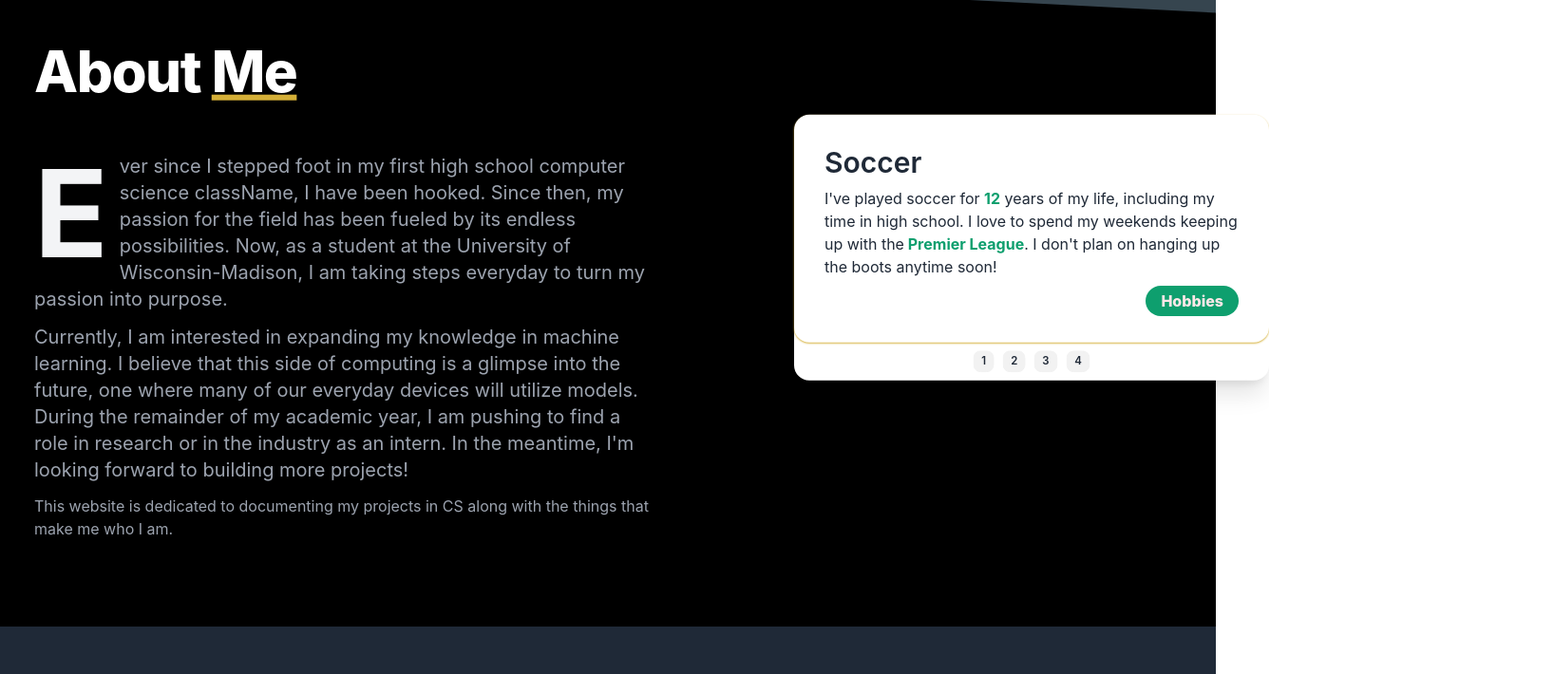
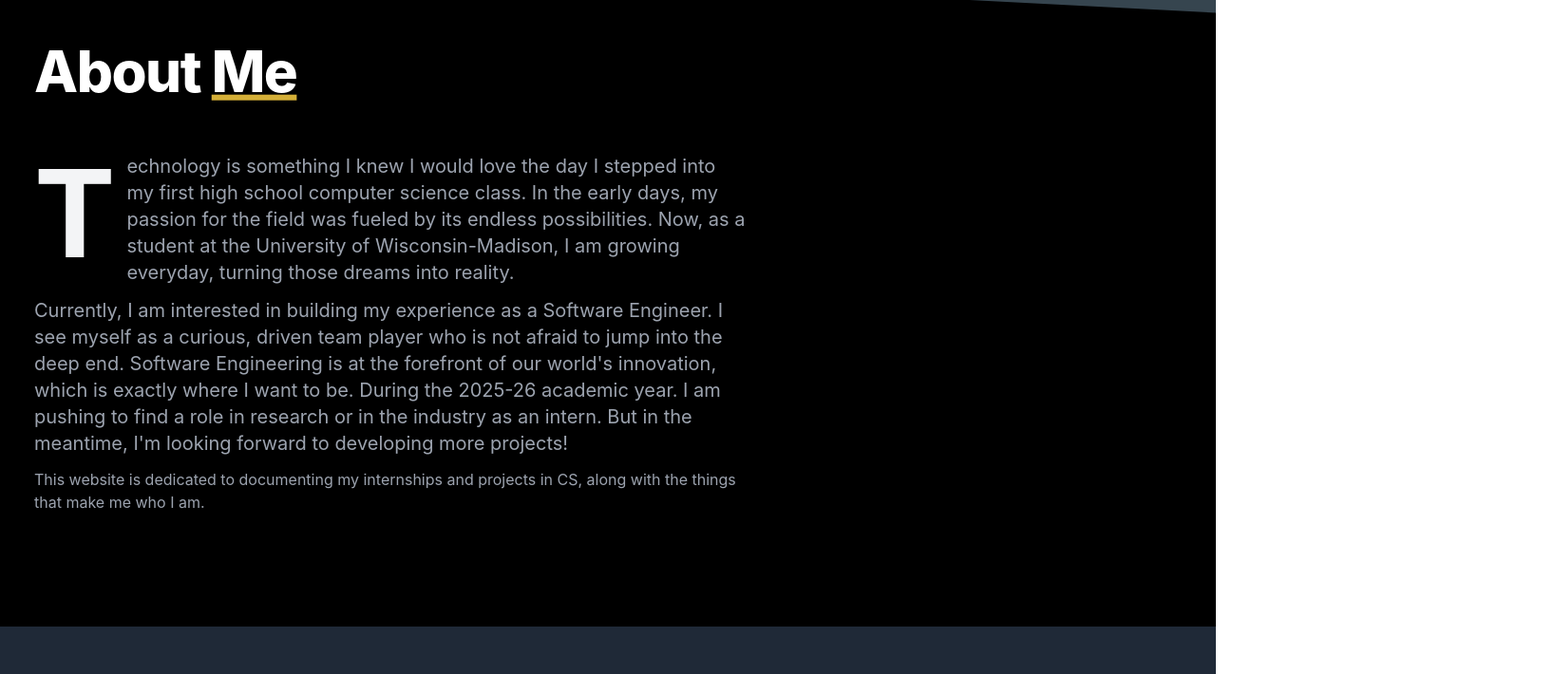
Before and after one commit to vedantp1621/personalsite, a React (Create React App) app: page / in a window 1280 px wide. Shown: the part 1060-1770 px from the top of the page at 95% size, 1636 px wide, since content can reach past the window. Built offline with nearby package versions, Linux system fonts and the light colour scheme; what tw-elements would draw is missing.

Commit message:
removed Node Modules

```diff
--- a/src/Sections/AboutMe.js
+++ b/src/Sections/AboutMe.js
@@ -12,142 +12,31 @@ function AboutMe() {
             </span>
           </h1>
 
-          <div className="flex flex-col lg:flex-row lg:w-[1300px] max-w-screen">
-            <div className="mt-10 md:w-[650px] w-[300px]">
+          <div className="flex flex-col lg:flex-row lg:w-[1600px] max-w-screen">
+            <div className="mt-10 md:w-[750px] w-[300px]">
               <p className="mb-3 text-gray-400 first-letter:text-9xl text-xl first-letter:font-bold first-letter:text-gray-100 first-letter:mr-3 first-letter:float-left">
-                Ever since I stepped foot in my first high school computer
-                science className, I have been hooked. Since then, my passion for
-                the field has been fueled by its endless possibilities. Now, as
-                a student at the University of Wisconsin-Madison, I am taking
-                steps everyday to turn my passion into purpose.
+                Technology is something I knew I would love the day I stepped into my first
+                high school computer science class. In the early days, my passion for
+                the field was fueled by its endless possibilities. Now, as
+                a student at the University of Wisconsin-Madison, I am growing everyday,
+                turning those dreams into reality.
               </p>
 
               <p className="mb-3 text-gray-400 text-xl">
-                Currently, I am interested in expanding my knowledge in machine
-                learning. I believe that this side of computing is a glimpse
-                into the future, one where many of our everyday devices will
-                utilize models. During the remainder of my academic year, I am
-                pushing to find a role in research or in the industry as an
-                intern. In the meantime, I'm looking forward to building more
-                projects!
+                Currently, I am interested in building my experience as a Software
+                Engineer. I see myself as a curious, driven team player who is not
+                afraid to jump into the deep end. Software Engineering is at the forefront
+                of our world's innovation, which is exactly where I want to be. During the
+                2025-26 academic year. I am pushing to find a role in research or in the industry
+                as an intern. But in the meantime, I'm looking forward to developing more projects!
               </p>
               <p className="text-gray-400">
-                This website is dedicated to documenting my projects in CS along
+                This website is dedicated to documenting my internships and projects in CS, along
                 with the things that make me who I am.
               </p>
             </div>
 
-            <div className="hidden lg:flex card lg:ml-[150px] md:ml-[100px] sm:ml-[50px] w-[500px] h-[280px] bg-base-100 shadow-xl">
-              <div className="carousel rounded-box w-[500px] shadow-sm shadow-[#d4af37]">
-                <div id="item1" className="carousel-item">
-                  <div className="card-body w-[500px]">
-                    <h2 className="text-3xl card-title">Soccer</h2>
-                    <p className="">
-                      I've played soccer for{" "}
-                      <span className="font-bold text-green-500">12</span> years
-                      of my life, including my time in high school. I love to
-                      spend my weekends keeping up with the
-                      <span className="font-bold text-green-500">
-                        {" "}
-                        Premier League
-                      </span>
-                      . I don't plan on hanging up the boots anytime soon!
-                    </p>
-                    <div className="card-actions justify-end">
-                      <span className="inline-flex items-center justify-center px-4 py-2 ml-2 mt-15 text-s font-extrabold leading-none text-red-100 bg-green-500 rounded-full">
-                        Hobbies
-                      </span>
-                    </div>
-                  </div>
-                </div>
 
-                <div id="item2" className="carousel-item">
-                  <div className="card-body w-[500px]">
-                    <h2 className="text-3xl card-title">Motorsport</h2>
-                    <p className="">
-                      I love watching the{" "}
-                      <span className="font-bold text-sky-600"> WEC</span>,
-                      especially the{" "}
-                      <span className="font-bold text-sky-600"> LMGT3</span>{" "}
-                      className. Seeing my dream cars race around a track for hours
-                      - what more can I ask for! When the{" "}
-                      <span className="font-bold text-sky-600"> WEC</span> isn't
-                      racing, I spend my weekends watching{" "}
-                      <span className="font-bold text-sky-600"> F1</span>.
-                    </p>
-                    <div className="card-actions justify-end">
-                      <span className="inline-flex items-center justify-center px-4 py-2 ml-2 mt-2 text-s font-extrabold leading-none text-red-100 bg-sky-600 rounded-full">
-                        Hobbies
-                      </span>
-                    </div>
-                  </div>
-                </div>
-
-                <div id="item3" className="carousel-item">
-                  <div className="card-body w-[500px]">
-                    <h2 className="text-3xl card-title"> Tutoring</h2>
-                    <p className="">
-                      I love spreading knowledge. I have experience in teaching
-                      math subjects ranging from{" "}
-                      <span className="font-bold text-rose-600 ">algebra </span>
-                      to{" "}
-                      <span className="font-bold text-rose-600 ">calculus</span>
-                      , and CS topics like{" "}
-                      <span className="font-bold text-rose-600 ">OOP</span> and{" "}
-                      <span className="font-bold text-rose-600 ">
-                        data structures
-                      </span>
-                      .
-                    </p>
-                    <div className="card-actions justify-end">
-                      <span className="inline-flex items-center justify-center px-4 py-2 ml-2 mt-8 text-s font-extrabold leading-none text-red-100 bg-rose-600 rounded-full">
-                        Work
-                      </span>
-                    </div>
-                  </div>
-                </div>
-
-                <div id="item4" className="carousel-item">
-                  <div className="card-body w-[500px]">
-                    <h2 className="text-3xl card-title">Cultural Involvement</h2>
-                    <p className="">
-                      I am a
-                      <span className="font-bold text-indigo-500">
-                        {" "}
-                        first-year board member{" "}
-                      </span>
-                      for UW-Madison's Indian Student Association, where I help
-                      plan university-wide events. These events help build a
-                      strong community supported by a common passion for{" "}
-                      <span className="font-bold text-indigo-500">
-                        {" "}
-                        Indian Culture{" "}
-                      </span>
-                    </p>
-                    <div className="card-actions justify-end">
-                      <span className="inline-flex items-center justify-center px-4 py-2 ml-2 mt-2 text-s font-extrabold leading-none text-red-100 bg-indigo-500 rounded-full">
-                        Clubs
-                      </span>
-                    </div>
-                  </div>
-                </div>
-              </div>
-
-              <div className="flex w-full justify-center gap-2 py-2">
-                <a href="#item1" className="btn btn-xs">
-                  1
-                </a>
-                <a href="#item2" className="btn btn-xs">
-                  2
-                </a>
-                <a href="#item3" className="btn btn-xs">
-                  3
-                </a>
-                <a href="#item4" className="btn btn-xs">
-                  4
-                </a>
-              </div>
-            </div>
           </div>
         </div>
       </div>
```
Also changed, not shown: 1 other file (tests, documents, lock files or other folders).
